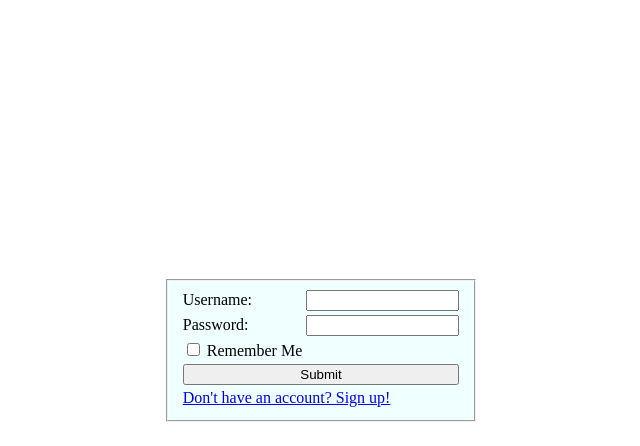
After one commit to thuyn789/hidden-item-php-game, a PHP site: page /login.php in a window 1280 px wide. The commit adds this page. Shown: the part 354-800 px from the top of the page, without its empty margins (319-959 px from the left). Run offline with PHP 8.4, Linux system fonts and the light colour scheme.

Commit message:
Add files via upload

```diff
--- /dev/null
+++ b/login.php
@@ -0,0 +1,139 @@
+<?php
+    session_start(); /*start session */
+
+    if(isset($_COOKIE['username'])) { #if the cookie is set we use it for fill_username
+        $fill_username = $_COOKIE['username'];
+
+    } else {
+        if(isset($_SESSION['username'])) { #if the cookie isn't set, then we use the session variable
+            $fill_username = $_SESSION['username'];
+        } else {
+            $fill_username = ""; #if neither are set, fill_username becomes an empty string
+        }
+
+    }
+
+    if(isset($_POST['Submit'])) {
+
+        #$logins = array('Test' => '123456');
+        $logins = array(); #holds login info
+
+        $acc_file =  fopen("./text_files/accounts.txt","r"); #open file containing account information
+
+        /*Read through file line by line and build associative array with the contents */
+        if($acc_file) {
+            while (($line = fgets($acc_file))  !== false) {
+
+                $info = explode(',', $line); #Separate each line
+                /*
+                $info[0] = username
+                $info[1] = password
+                */
+                $logins[$info[0]] = $info[1]; #add credentials to associative array
+            }
+    }
+
+    /* Check and assign submitted Username and Password to new variable */
+		$Username = isset($_POST['username']) ? $_POST['username'] : '';
+		$Password = isset($_POST['password']) ? $_POST['password'] : '';
+
+
+    #Check if credentials are in logins array
+    if(array_key_exists($Username, $logins) && trim($logins[$Username]) == trim($Password)) { #Credentials are found
+        if($_POST['remember_me'] == true) { #if Remember me is set to true, set it.
+            $cookie_name = "username";
+            $cookie_value = $Username;
+            setcookie($cookie_name, $cookie_value, time() + (86400 * 30), "/"); #86400 = 1 day
+        } else {
+            if(isset($_COOKIE['username'])) { #if the cookie is set and remember me is false, then destroy the cookie
+                setcookie("username", $Username, time() - 3600, "/");
+            }
+        }
+        header("location:index.php"); #goto index.php
+		exit; #end php script
+    } else {
+        print("credentials not found in array<br>");
+    }
+}
+?>
+
+<!doctype html>
+<html>
+<head>
+<title>
+    Login page
+</title>
+<link rel="stylesheet" href="./style.css">
+</head>
+<body>
+    <div class="container">
+        <div class="logout">
+            <a href="./logout.php"><button type="button" class="logout-btn">Logout</button></a>
+        </div>
+
+        <div class="icon">
+            <img src="images/Login.jpg">
+        </div>
+
+        <div class="inputs">
+
+            <form class="input" action="" method="POST" name="login_form">
+                <fieldset>
+                <table> <!-- This table will contain the fields for the form-->
+
+                    <!--Username label & textfield row-->
+                    <tr>
+                        <td>
+                            <label for="username">Username:</label>
+                        </td>
+                        <td>
+                            <input name="username" type="text" size="16" value="<?php echo htmlentities($fill_username) ?>">
+                        </td>
+                    </tr>
+
+                    <!--Password label & textfield row-->
+                    <tr>
+                        <td>
+                            <label for="password">Password:</label>
+                        </td>
+
+                        <td>
+                            <input name="password" type="text" size="16">
+                        </td>
+
+                    </tr>
+
+                    <!--Remember me checkbox row-->
+                    <tr>
+                        <td>
+                            <input name="remember_me" id="remember_me" type="checkbox" value="true">
+                            <label for="remember_me">Remember Me</label>
+                        </td>
+                    </tr>
+
+                    <!--Submit button row-->
+                    <tr>
+                        <td colspan="2" class="centered">
+                            <input name="Submit" type="submit" class="submit-btn">
+                        </td>
+
+                    </tr>
+
+                    <!--Goto signup page row-->
+                    <tr>
+                        <td colspan="2" class="centered">
+                            <a href="./signup.php"> Don't have an account? Sign up!</a>
+                        </td>
+
+                    </tr>
+
+
+                </table>
+                </fieldset>
+            </form>
+
+        </div>
+</div>
+
+</body>
+</html>
```
Also changed, not shown: signup.php (+30 -20 lines).
